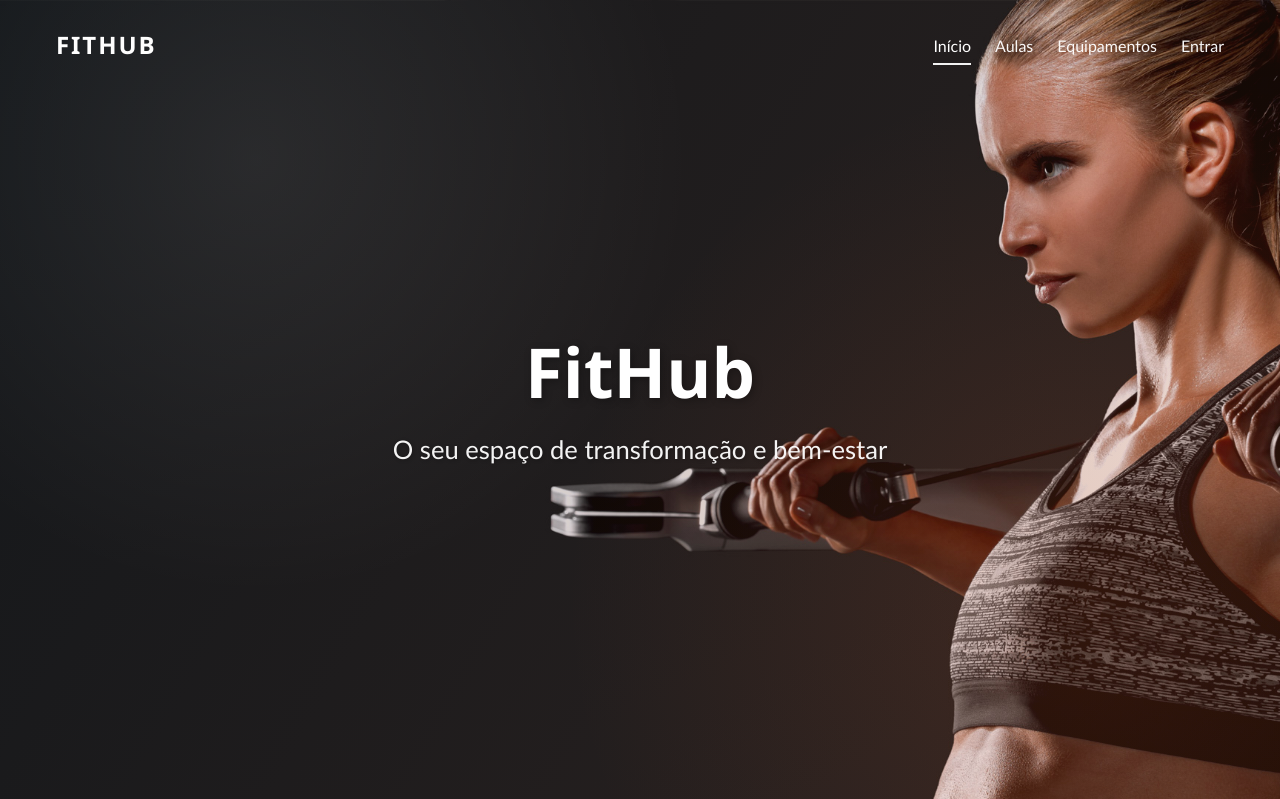
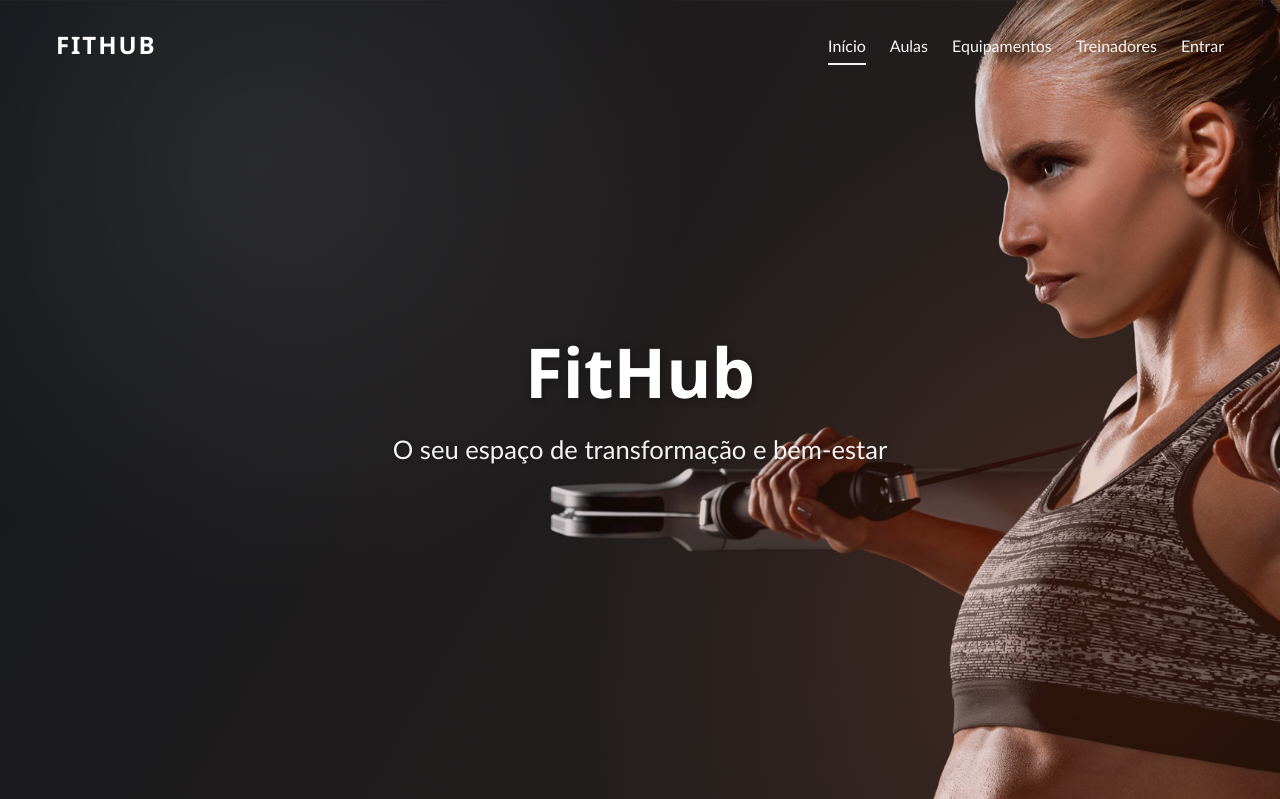
Before and after one commit to afonsovilas/fit-hub-gym, a PHP site: page /index.php in a window 1280 px wide. Shown: the top 799 px of the page. Run offline with PHP 8.4, Linux system fonts and the light colour scheme.

Commit message:
feat(navbar): add trainers link to navbar for guest users

```diff
--- a/templates/navbar.php
+++ b/templates/navbar.php
@@ -6,6 +6,7 @@ if (!isset($active_page)) {
         'index'        => 'home',
         'schedules'    => 'schedule',
         'equipment'    => 'equipment',
+        'trainers'     => 'trainers',
         'trainer_schedule' => 'trainer',
         'admin-staff'  => 'admin',
         'dashboard'    => 'dashboard',
@@ -69,6 +70,10 @@ $base = defined('BASE_URL_PATH') ? BASE_URL_PATH : '';
                     </li>
                 <?php else: ?>
                     <li>
+                        <a href="<?= h($base) ?>pages/trainers.php"
+                           class="nav-link<?= $nav_class('trainers') ?>">Treinadores</a>
+                    </li>
+                    <li>
                         <a href="<?= h($base) ?>pages/login.php"
                            class="nav-link">Entrar</a>
                     </li>
```
